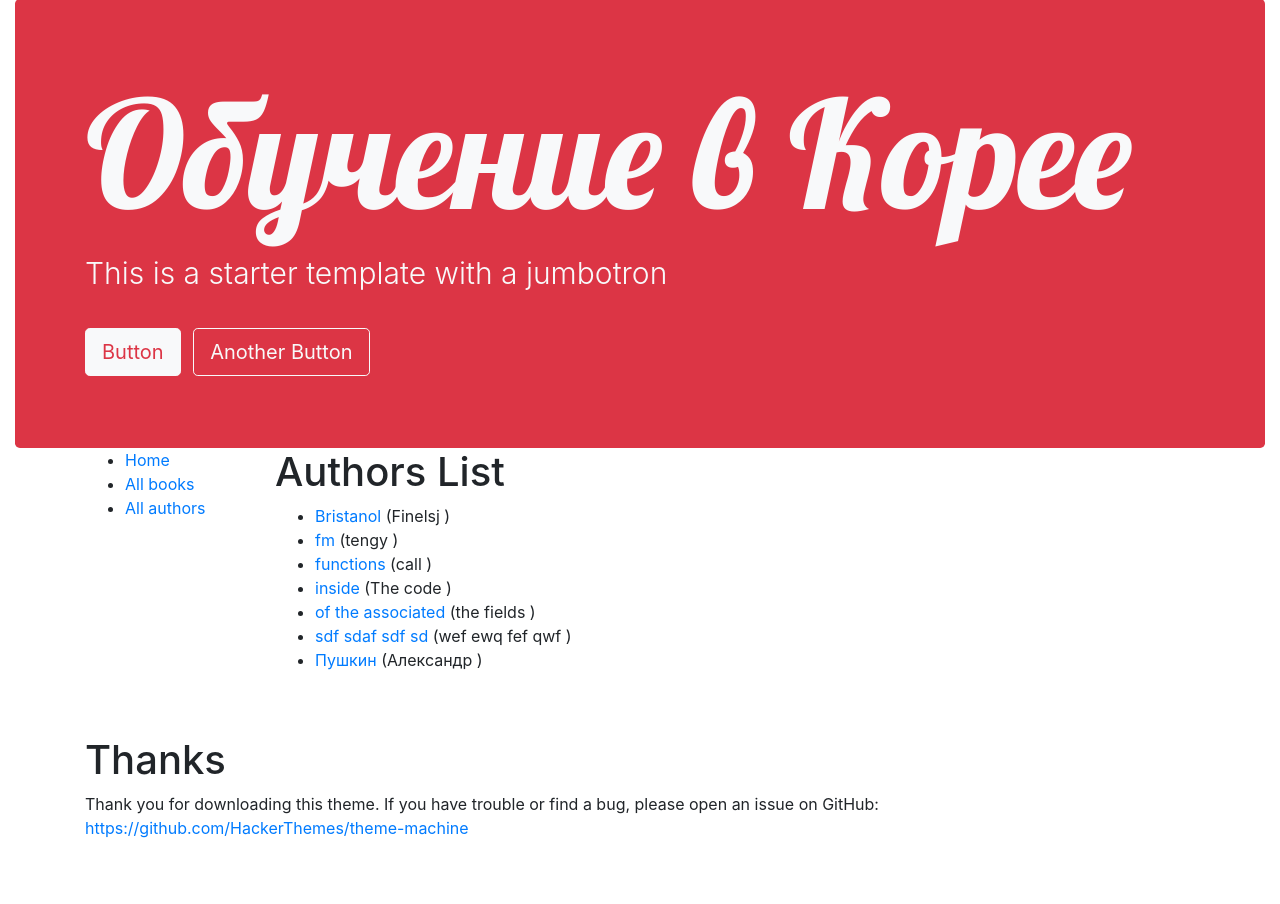
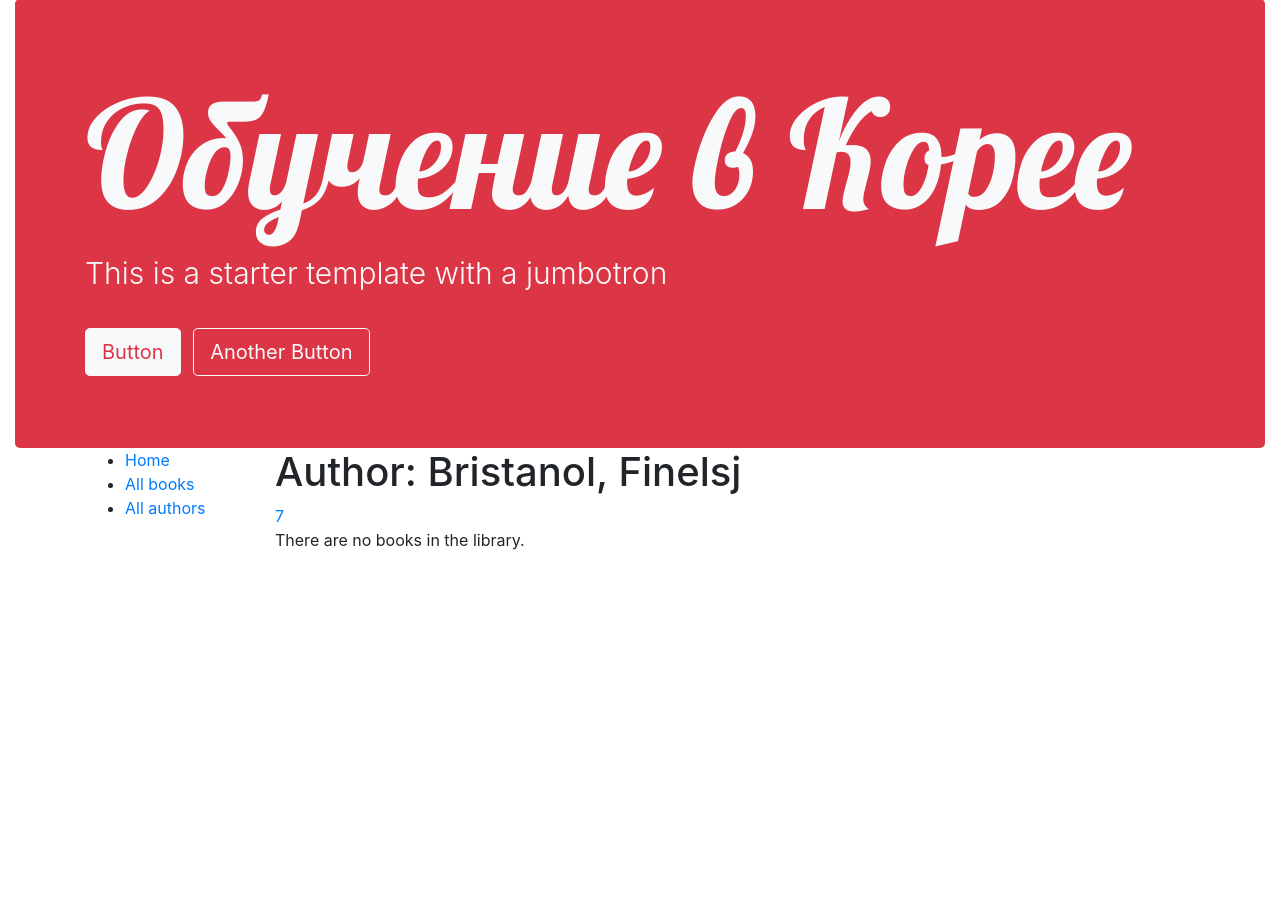
Before and after one commit to almazkun/almazkun.github.io, a Django app: page /polls/authors/7 in a window 1280 px wide. Shown: the part 57-961 px from the top of the page. After the commit the page ends 607 px from the top, so only its background shows below. Run offline with Django 3.2, Linux system fonts and the light colour scheme; data comes from the database, SQL or seed files in the repository; both versions use the stored data as it was after the commit; some libraries are stand-ins or nearby versions.

Commit message:
Author list and author detail

```diff
--- a/visitkoreakz/polls/admin.py
+++ b/visitkoreakz/polls/admin.py
@@ -8,6 +8,7 @@ admin.site.register(Genre)
 class AuthorAdmin(admin.ModelAdmin):
     list_display = ('last_name', 'first_name', 'date_of_birth', 'date_of_death')
     fields = ['first_name', 'last_name', ('date_of_birth', 'date_of_death')]
+
 
 admin.site.register(Author, AuthorAdmin)
 
--- a/visitkoreakz/polls/models.py
+++ b/visitkoreakz/polls/models.py
@@ -51,12 +51,12 @@ class BookInstance(models.Model):
         help_text='Book availability',
     )
 
-
     class Meta:
         ordering = ['due_back']
 
     def __str___(self):
         return f'{self.id} ({self.book.title})'
+
 
 class Author(models.Model):
     first_name = models.CharField(max_length=100)
--- a/visitkoreakz/polls/templates/base_generic.html
+++ b/visitkoreakz/polls/templates/base_generic.html
@@ -3,7 +3,9 @@
     <!-- Required meta tags -->
     <meta charset="utf-8">
     <meta name="viewport" content="width=device-width, initial-scale=1, shrink-to-fit=no">
+
     {% block title %}<title>Обучение в Корее</title>{% endblock %}
+
 
     <link href="https://maxcdn.bootstrapcdn.com/font-awesome/4.7.0/css/font-awesome.min.css" rel="stylesheet">
 
@@ -62,7 +64,7 @@
                             <ul class="sidebar-nav">
                                 <li><a href="{% url 'index' %}">Home</a></li>
                                 <li><a href="{% url 'books' %}">All books</a></li>
-                            <li><a href="">All authors</a></li>
+                                <li><a href="{% url 'authors' %}">All authors</a></li>
                             </ul>
                         {% endblock %}
                     </div>
@@ -75,18 +77,8 @@
 
             </section>
         </main>
-    <footer>
-        <div class="container py-5">
-            <h1>Thanks</h1>
-
-            <p>Thank you for downloading this theme. If you have trouble or find a bug, please open an issue on GitHub:<br>
-            <a href="https://github.com/HackerThemes/theme-machine">https://github.com/HackerThemes/theme-machine</a></p>
-        </div>
-    </footer>
-
         <!-- Optional JavaScript -->
         <!-- jQuery first, then Popper.js, then Bootstrap JS -->
-
         <script src="https://code.jquery.com/jquery-3.3.1.slim.min.js" integrity="sha384-q8i/X+965DzO0rT7abK41JStQIAqVgRVzpbzo5smXKp4YfRvH+8abtTE1Pi6jizo" crossorigin="anonymous"></script>
         <script src="https://cdnjs.cloudflare.com/ajax/libs/popper.js/1.14.3/umd/popper.min.js" integrity="sha384-ZMP7rVo3mIykV+2+9J3UJ46jBk0WLaUAdn689aCwoqbBJiSnjAK/l8WvCWPIPm49" crossorigin="anonymous"></script>
         <script src="https://stackpath.bootstrapcdn.com/bootstrap/4.1.3/js/bootstrap.min.js" integrity="sha384-ChfqqxuZUCnJSK3+MXmPNIyE6ZbWh2IMqE241rYiqJxyMiZ6OW/JmZQ5stwEULTy" crossorigin="anonymous"></script>
--- a/visitkoreakz/polls/templates/polls/author_detail.html
+++ b/visitkoreakz/polls/templates/polls/author_detail.html
@@ -1,27 +1,20 @@
 {% extends "base_generic.html" %}
 
 {% block content %}
-    <h1>Title: {{ book.title }}</h1>
+    <h1>Author: {{ author.last_name }}, {{ author.first_name }}</h1>
+    <a href="{{ author.get_absolute_url }}">{{ author.get_absolute_url }}</a>
 
-    <p>Author: <a href="#">{{ book.author }}</a></p>
-    <p>Summary: {{ book.summary }}</p>
-    <p>ISBN: {{ book.isbn }}</p>
+    {% if authors_books %}
+        <ul>
+            {% for book in authors_books %}
+            <li>
+                <a href="{{ book.get_absolute_url }}">{{ book.title }}</a> ({{ book.author }} <a href="{{ book.get_absolute_url }}">{{ book.id }}</a>)
+            </li>
+            {% endfor %}
+        </ul>
 
-    <div class="m-1">
-        <h4>Copies</h4>
-        {% for copy in book.bookinstance_set.all %}
-            <hr>
-            <p class="{% if copy.status == 'a' %}text-success
-                    {% elif copy.status == 'm' %}text-danger
-                    {% else %}text-warning
-                    {% endif %}">{{ copy.get_status_display }}</p>
+    {% else %}
+        <p>There are no books in the library.</p>
+    {% endif %}
 
-            {% if copy.status != 'a' %}
-                <p><strong>Due to be returned:</strong> {{copy.due_back}}</p>
-            {% endif %}
-
-            <p><strong>Imprint:</strong> {{copy.imprint}}</p>
-            <p class="text-muted"><strong>Id:</strong> {{copy.id}}</p>
-        {% endfor %}
-    </div>
 {% endblock %}
--- a/visitkoreakz/polls/templates/polls/author_list.html
+++ b/visitkoreakz/polls/templates/polls/author_list.html
@@ -6,7 +6,7 @@
     <ul>
         {% for author in author_list %}
         <li>
-            <a href="{{ author.get_absolute_url }}">{{ author.last_name }}</a> ({{ author.first_name }} <a href="{{ book.get_absolute_url }}">{{ book.id }}</a>)
+            <a href="{{ author.get_absolute_url }}">{{ author.last_name }}, {{ author.first_name }} ( {{author.date_of_birth }} - {{ author.date_of_death }})</a>
         </li>
         {% endfor %}
     </ul>
@@ -32,7 +32,7 @@
 
 
     {% else %}
-        <p>There are no books in the library.</p>
+        <p>There are no Authors in the library.</p>
     {% endif %}
 
 {% endblock %}
--- a/visitkoreakz/polls/templates/polls/book_detail.html
+++ b/visitkoreakz/polls/templates/polls/book_detail.html
@@ -3,7 +3,7 @@
 {% block content %}
     <h1>Title: {{ book.title }}</h1>
 
-    <p>Author: <a href="#">{{ book.author }}</a></p>
+    <p>Author: <a href="{{ author.id}}">{{ author.id }} - {{ book.author }}</a></p>
     <p>Summary: {{ book.summary }}</p>
     <p>ISBN: {{ book.isbn }}</p>
 
--- a/visitkoreakz/polls/views.py
+++ b/visitkoreakz/polls/views.py
@@ -9,12 +9,15 @@ def index(request):
     num_instances = BookInstance.objects.all().count()
     num_instances_available = BookInstance.objects.filter(status__exact='a').count()
     num_authors = Author.objects.count()
+    num_visits = request.session.get('num_visits', 0)
+    request.session['num_visits'] = num_visits + 1
 
     context = {
         'num_books': num_books,
         'num_instances': num_instances,
         'num_instances_available': num_instances_available,
         'num_authors': num_authors,
+        'num_visits': num_visits,
     }
 
     return render(request, 'index.html', context=context)
@@ -29,7 +32,7 @@ class BookDetailView(generic.DetailView):
 
     def book_detail_view(request, primary_key):
         book = get_object_or_404(Book, pk=primary_key)
-        return render(request, 'catalog/book_detail.html', context={'book': book})
+        return render(request, 'polls/book_detail.html', context={'book': book})
 
 
 class AuthorListView(generic.ListView):
@@ -37,5 +40,9 @@ class AuthorListView(generic.ListView):
     paginate_by = 10
 
 
-class AuthorDetailView(generic.ListView):
+class AuthorDetailView(generic.DetailView):
     model = Author
+
+    def author_detail_view(request, primary_key):
+        author = get_object_or_404(Author, pk=primary_key)
+        return render(request, 'polls/author_detail.html', context={'author': author})
```
Also changed, not shown: visitkoreakz/polls/templates/index.html (+3 -4 lines), visitkoreakz/db.sqlite3, visitkoreakz/polls/templates/polls/book_list.html (indentation only). Lines whose indentation alone changed are shown as unchanged.
